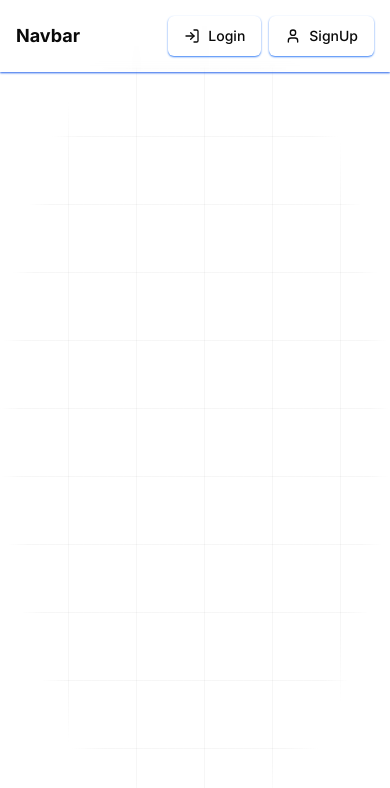
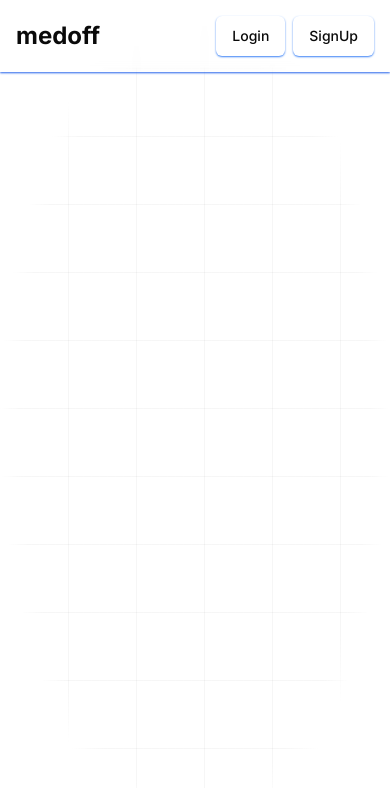
Before and after one commit to tanayvaswani/medoff, a Next.js app: page / in a window 390 px wide. Shown: the top 788 px of the page. Built offline with nearby package versions, Linux system fonts and the light colour scheme.

Commit message:
navbar some more..

```diff
--- a/components/navbar.tsx
+++ b/components/navbar.tsx
@@ -1,22 +1,25 @@
 import { LogIn, User } from "lucide-react";
 import { Button } from "./ui/button";
+import Link from "next/link";
 
 const Navbar = () => {
   return (
     <div className="flex items-center justify-between w-full py-4 px-4 shadow-sm shadow-blue-600 backdrop-blur-sm">
-      <div className="text-lg font-bold">Navbar</div>
+      <Link href="/" className="text-2xl font-bold hover:text-blue-600">
+        medoff
+      </Link>
       <div className="flex gap-x-2">
         <Button
           variant={"ghost"}
-          className="shadow-sm shadow-blue-500 hover:text-blue-500"
+          className="shadow-sm shadow-blue-500 hover:text-blue-600"
         >
-          <LogIn className="h-4 w-4 mr-2" /> Login
+          <LogIn className="h-4 w-4 mr-2 hidden md:block" /> Login
         </Button>
         <Button
           variant={"ghost"}
-          className="shadow-sm shadow-blue-500 hover:text-blue-500"
+          className="shadow-sm shadow-blue-500 hover:text-blue-600"
         >
-          <User className="h-4 w-4 mr-2" /> SignUp
+          <User className="h-4 w-4 mr-2 hidden md:block" /> SignUp
         </Button>
       </div>
     </div>
```
